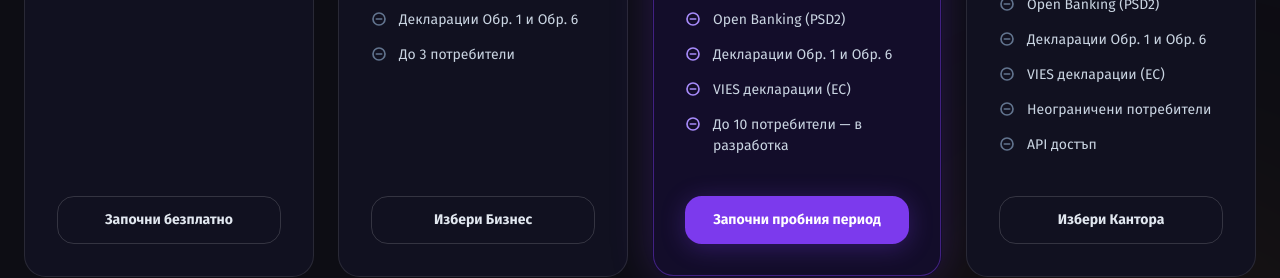
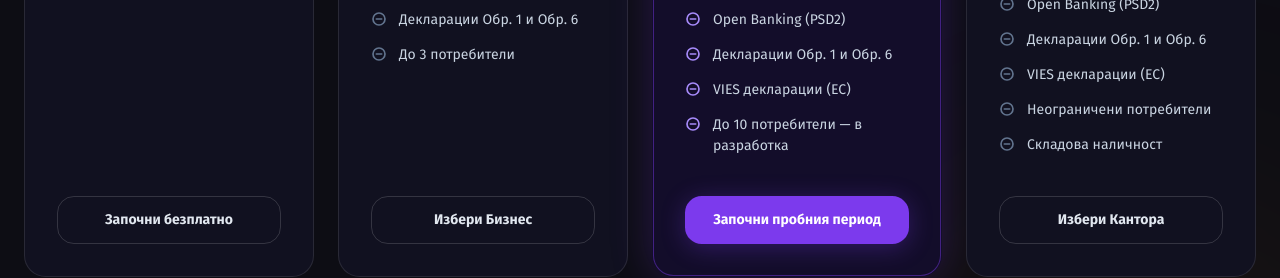
Before and after one commit to lukezester-ai/officia, a Next.js app: page /en in a window 1280 px wide. Shown: the part 4640-4918 px from the top of the page. Built offline with nearby package versions, Linux system fonts and the light colour scheme.

Commit message:
fix: replace API достъп with Складова наличност in accounting-firm features

```diff
--- a/src/app/[lang]/PricingSection.tsx
+++ b/src/app/[lang]/PricingSection.tsx
@@ -92,7 +92,7 @@ const plans: PricingPlan[] = [
       "Декларации Обр. 1 и Обр. 6",
       "VIES декларации (ЕС)",
       "Неограничени потребители",
-      "API достъп",
+      "Складова наличност",
     ],
     ctaText: "Избери Кантора",
     ctaVariant: "outline",
```
